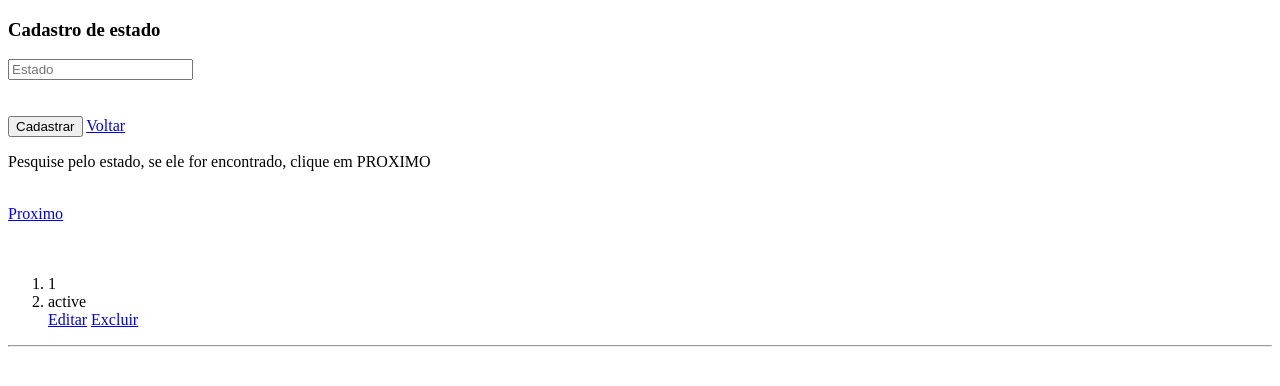
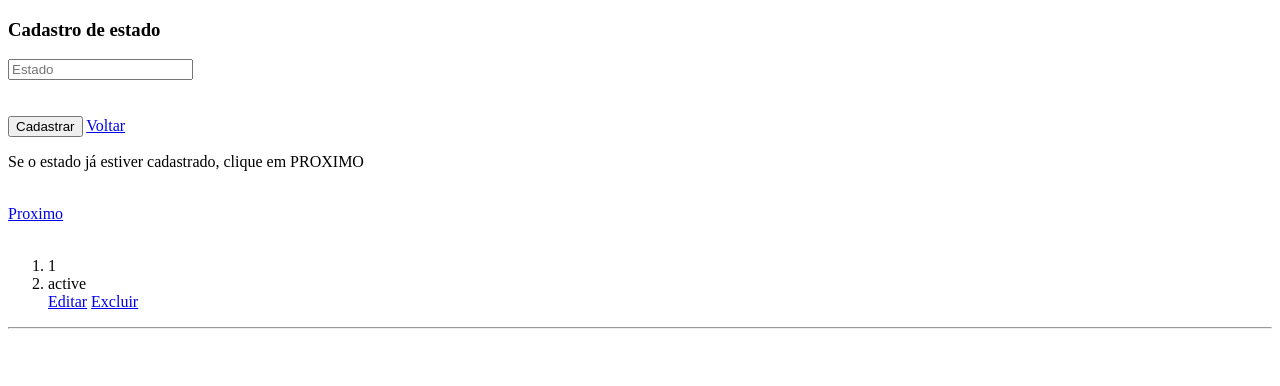
Before and after one commit to Luysd2/CadastroCidadeEstado, a PHP site: page /cadastroUF.php in a window 1280 px wide. Shown: the top 386 px of the page. Run offline with PHP 8.4, Linux system fonts and the light colour scheme; tables that the repository leaves empty or names only in its code hold one stand-in row (values such as "Sample post").

Commit message:
Modifiquei a tag P

```diff
--- a/cadastroUF.php
+++ b/cadastroUF.php
@@ -19,12 +19,11 @@
     <br>
     <input type="submit" value="Cadastrar" name="cad">
     <a href="index.php"> Voltar </a>
-    <p>Pesquise pelo estado, se ele for encontrado, clique em PROXIMO</p>
+    <p>Se o estado já estiver cadastrado, clique em PROXIMO </p>
     <br>
     <a href="cadastroCity.php"> Proximo </a>
     </form>
 
-    <br>
     <br>
 
     <tbody>
```
